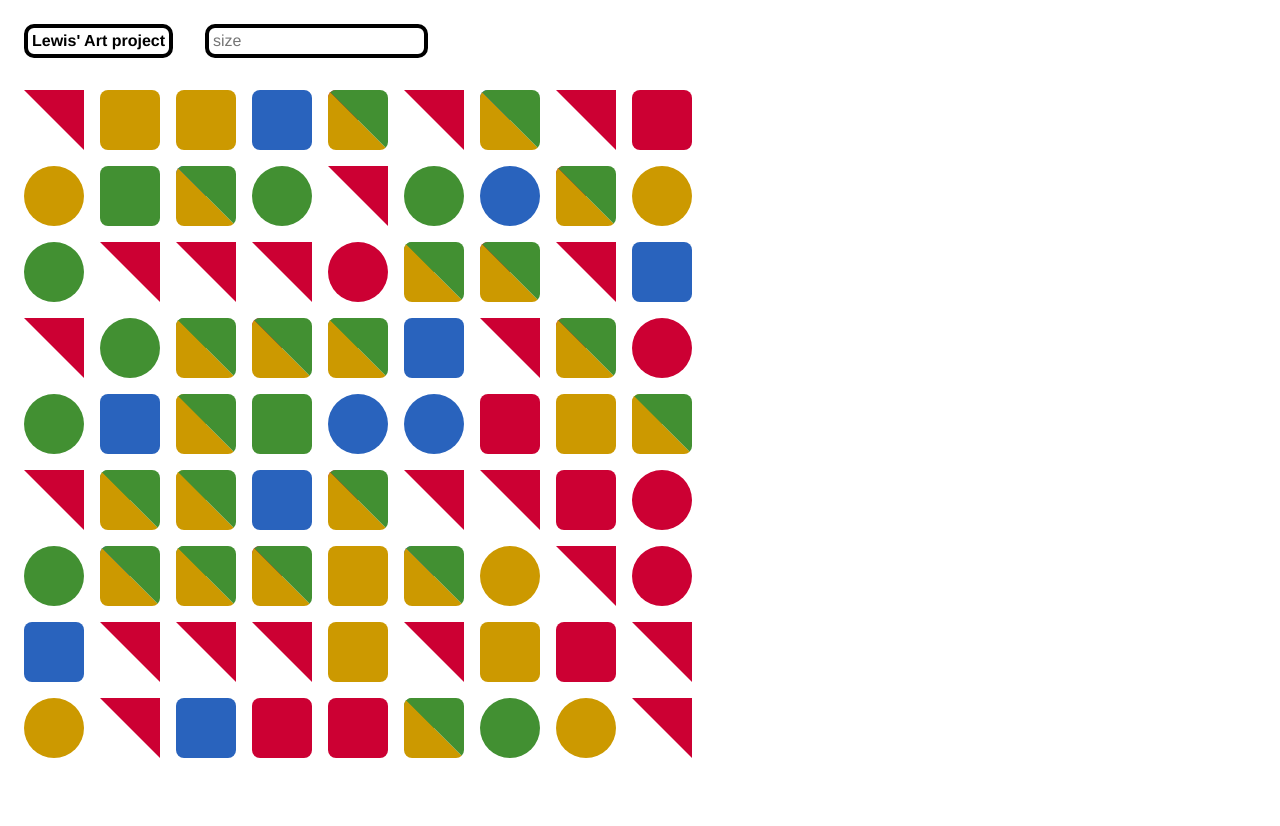
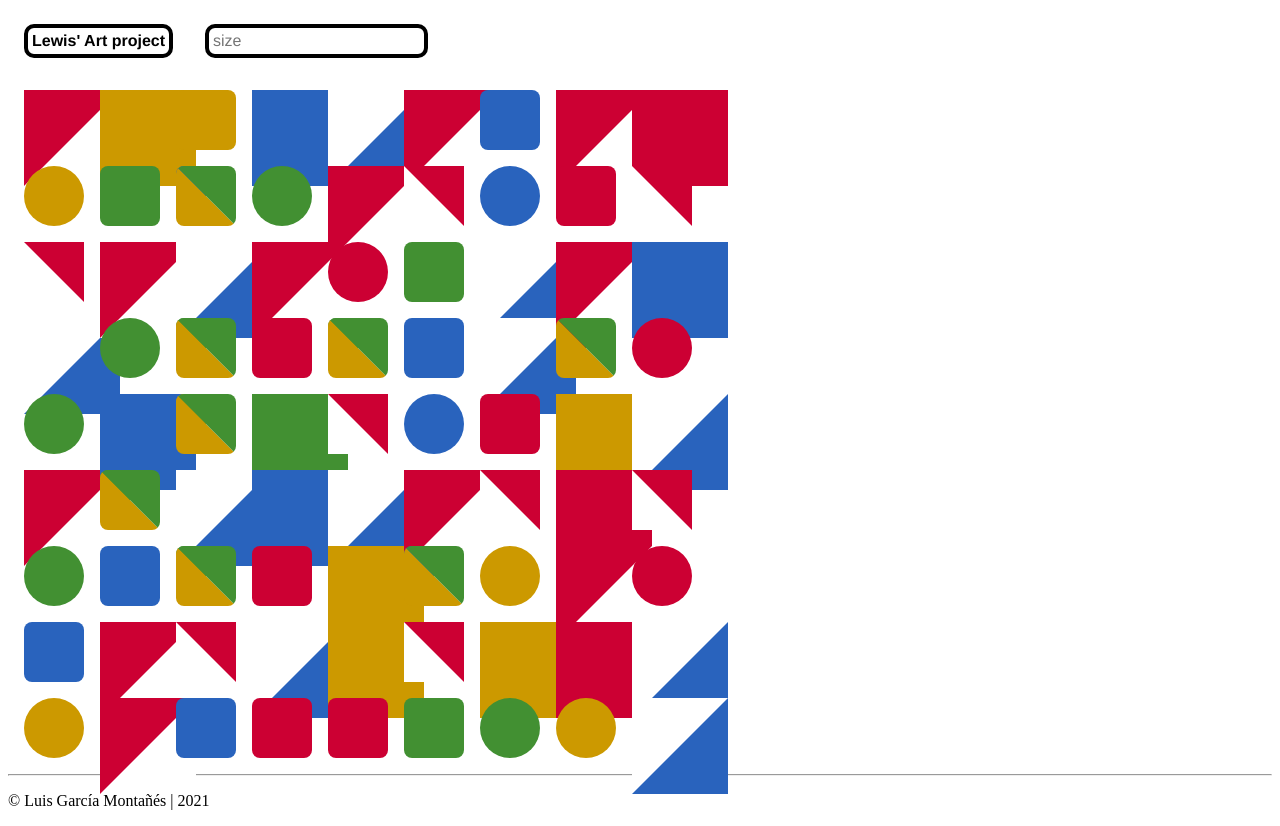
Before and after one commit to LewisGRobotics/art-project, an Angular app in the folder art-project/: page / in a window 1280 px wide. Before the commit the page ends 800 px from the top, so only its background shows below. Built offline with nearby package versions, Linux system fonts and the light colour scheme.

Commit message:
Add more triangle and blank shapes

```diff
--- a/art-project/src/app/app.component.html
+++ b/art-project/src/app/app.component.html
@@ -12,3 +12,8 @@
     </div>
   </div>
 </div>
+
+<hr/>
+<footer>
+  <p>&copy; Luis García Montañés | 2021 </p>
+</footer>
--- a/art-project/src/app/app.component.scss
+++ b/art-project/src/app/app.component.scss
@@ -35,16 +35,6 @@ h1, .sizeBox{
     margin: 1vw;
 }
 
-div{
-    &.solidSquare{
-        align-self: center;
-        background-color: $g;
-        border-radius: 1vw;
-        height: 7.5vw;
-        width: 7.5vw;
-    }
-}
-
 @media only screen and (orientation: landscape) {
 
     h1, .sizeBox{
@@ -76,14 +66,4 @@ div{
         row-gap: 2vh;
         margin: 1vh;
     }
-
-    div{
-        &.solidSquare{
-            align-self: center;
-            background-color: $b;
-            border-radius: 1vh;
-            height: 7.5vh;
-            width: 7.5vh;
-        }
-    }
 }
--- a/art-project/src/app/polygon/polygon.component.scss
+++ b/art-project/src/app/polygon/polygon.component.scss
@@ -6,6 +6,12 @@ $y: #c90;
 $w: #fff;
 
 div{
+    &.blank{
+        align-self: center;
+        background-color: $w;
+        height: 7.5vw;
+        width: 7.5vw;
+    }
     &.square{
         align-self: center;
         background-color: $g;
@@ -26,11 +32,23 @@ div{
       border-bottom: 7.5vw solid $g;
       border-right: 7.5vw solid $w;
     }
+    &.bottomRight {
+      height: 0;
+      width: 0;
+      border-bottom: 7.5vw solid $b;
+      border-left: 7.5vw solid $w;
+    }
     &.topRight {
         height: 0;
         width: 0;
+        border-top: 7.5vw solid $y;
+        border-left: 7.5vw solid $w;
+    }
+    &.topLeft {
+        height: 0;
+        width: 0;
         border-top: 7.5vw solid $r;
-        border-left: 7.5vw solid $w;
+        border-right: 7.5vw solid $w;
     }
 }
 
--- a/art-project/src/app/polygon/polygon.component.ts
+++ b/art-project/src/app/polygon/polygon.component.ts
@@ -9,7 +9,7 @@ export class PolygonComponent implements OnInit {
 
   colorProperty = "#8f8f8f";
   colorVector = ["#272822","#c03", "#429032", "#2963bd","#c90"];
-  shapeVector = ["square", "bottomLeft", "topRight", "circle"];
+  shapeVector = ["blank", "square", "bottomLeft", "bottomRight", "topLeft", "topRight", "circle"];
   classSelector = "bottomLeft";
   constructor() {
 
@@ -18,7 +18,7 @@ export class PolygonComponent implements OnInit {
   ngOnInit(): void {
     const colorIndex = Math.floor(Math.random() * 4) + 1;
     this.colorProperty= this.colorVector[colorIndex];
-    const shapeIndex = Math.floor(Math.random() * 4);
+    const shapeIndex = Math.floor(Math.random() * 7);
     this.classSelector = this.shapeVector[shapeIndex];
   }
 
```
